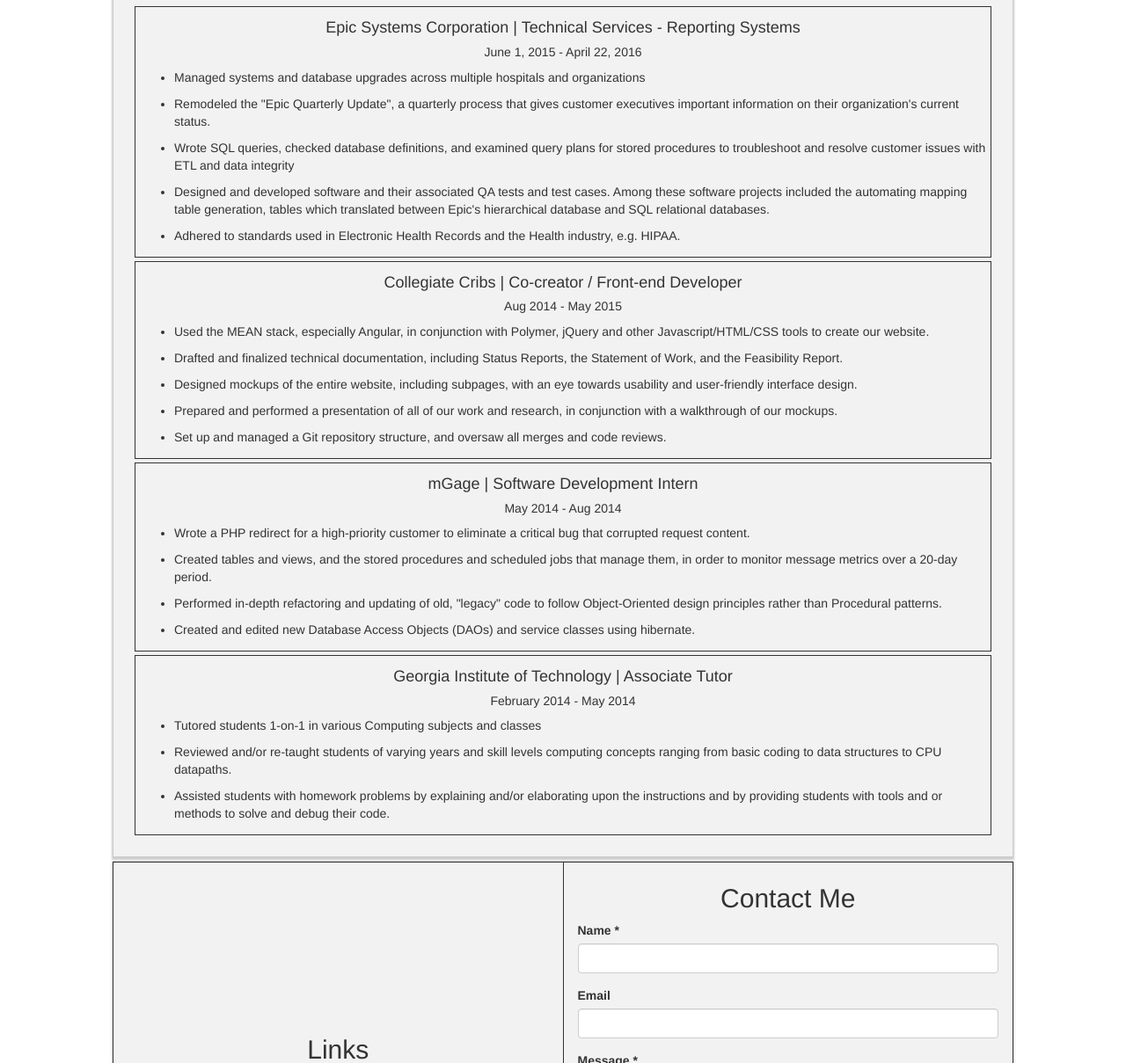
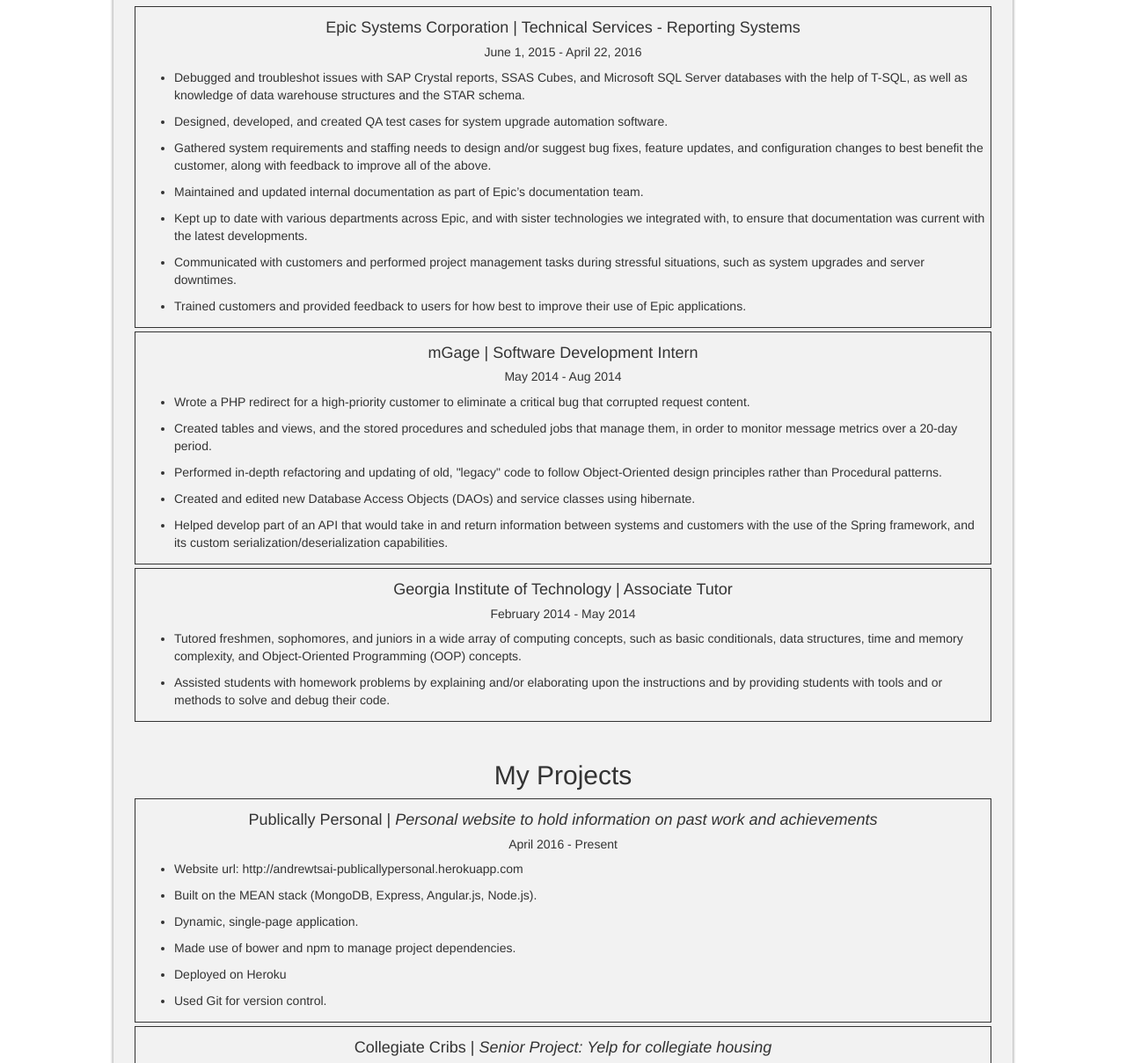
Before and after one commit to aTasteOfHome/PublicallyPersonal, a website: page index.html in a window 1280 px wide. Shown: the part 2237-3446 px from the top of the page at 88% size. Drawn offline with Linux system fonts and the light colour scheme.

Commit message:
updated work section to have a project half; added content

```diff
--- a/_client/partials/main.html
+++ b/_client/partials/main.html
@@ -103,12 +103,21 @@
 	</tr>
 </table>
 <div id="workExp" class="container bigbox">
-	<h2>Work and Projects</h2>
+	<h2>My Work</h2>
 	<!--work and experiences-->
 	<div ng-repeat = "job in jobs">
 		<h4>{{job.workplace}}{{job.position ? ' | ':''}}{{job.position}}</h4>
 		<h5>{{job.startDate}} - {{job.endDate}}</h5>
 		<ul ng-repeat = "info in job.info">
+			<li>{{info}}</li>
+		</ul>
+	</div>
+	<br/>
+	<h2>My Projects</h2>
+	<div ng-repeat = "project in projects">
+		<h4>{{project.name}}{{project.description ? ' | ':''}}<span style="font-style: oblique">{{project.description}}</span></h4>
+		<h5>{{project.startDate}} - {{project.endDate ? project.endDate:'Present'}}</h5>
+		<ul ng-repeat = "info in project.info">
 			<li>{{info}}</li>
 		</ul>
 	</div>
--- a/_client/services/workDataService.js
+++ b/_client/services/workDataService.js
@@ -8,28 +8,16 @@
 			startDate: 'June 1, 2015',
 			endDate: 'April 22, 2016',
 			info: [
-				'Managed systems and database upgrades across multiple hospitals and organizations',
-				'Remodeled the "Epic Quarterly Update", a quarterly process that gives customer executives' +
-					' important information on their organization\'s current status.',
-				'Wrote SQL queries, checked database definitions, and examined query plans for stored procedures' +
-					' to troubleshoot and resolve customer issues with ETL and data integrity',
-				'Designed and developed software and their associated QA tests and test cases. Among these software projects' +
-					' included the automating mapping table generation, tables which translated between Epic\'s hierarchical' +
-					' database and SQL relational databases.',
-				'Adhered to standards used in Electronic Health Records and the Health industry, e.g. HIPAA.'
-			]
-		},{
-			workplace: 'Collegiate Cribs',
-			position:  'Co-creator / Front-end Developer',
-			startDate: 'Aug 2014',
-			endDate: 'May 2015',
-			info: [
-				'Used the  MEAN stack, especially Angular, in conjunction with Polymer, jQuery and other Javascript/HTML/CSS tools to create our website.',
-				'Drafted and finalized technical documentation, including Status Reports, the Statement of Work, and the Feasibility Report.',
-				'Designed mockups of the entire website, including subpages, with an eye towards usability and user-friendly interface design.',
-				'Prepared and performed a presentation of all of our work and research, in conjunction with a walkthrough of our mockups.',
-				'Set up and managed a Git repository structure, and oversaw all merges and code reviews.'
-
+				"Debugged and troubleshot issues with SAP Crystal reports, SSAS Cubes, and Microsoft SQL Server databases " +
+					"with the help of T-SQL, as well as knowledge of data warehouse structures and the STAR schema.",
+				"Designed, developed, and created QA test cases for system upgrade automation software.",
+				"Gathered system requirements and staffing needs to design and/or suggest  bug fixes, feature updates, and configuration changes" +
+					" to best benefit the customer, along with feedback to improve all of the above.",
+				"Maintained and updated internal documentation as part of Epic’s documentation team.",
+				"Kept up to date with various departments across Epic, and with sister technologies we integrated with, to ensure that " +
+					"documentation was current with the latest developments.",
+				"Communicated with customers and performed project management tasks during stressful situations, such as system upgrades and server downtimes.",
+				"Trained customers and provided feedback to users for how best to improve their use of Epic applications."
 			]
 		},{
 			workplace: 'mGage',
@@ -42,7 +30,9 @@
 					' message metrics over a 20-day period.',
 				'Performed in-depth refactoring and updating of old, "legacy" code to follow Object-Oriented design principles' +
 					' rather than Procedural patterns.',
-				'Created and edited new Database Access Objects (DAOs) and service classes using hibernate.'
+				'Created and edited new Database Access Objects (DAOs) and service classes using hibernate.',
+				"Helped develop part of an API that would take in and return information between systems and customers with the " +
+					"use of the Spring framework, and its custom serialization/deserialization capabilities."
 			]
 		},{
 			workplace: 'Georgia Institute of Technology',
@@ -50,12 +40,37 @@
 			startDate: 'February 2014',
 			endDate: 'May 2014',
 			info: [
-				'Tutored students 1-on-1 in various Computing subjects and classes',
-				'Reviewed and/or re-taught students of varying years and skill levels computing concepts ranging from basic coding' +
-					' to data structures to CPU datapaths.',
+				'Tutored freshmen, sophomores, and juniors in a wide array of computing concepts, such as basic conditionals, data structures, ' +
+					'time and memory complexity, and Object-Oriented Programming (OOP) concepts.',
 				'Assisted students with homework problems by explaining and/or elaborating upon the instructions and by providing' +
 					' students with tools and or methods to solve and debug their code.'
 			]
 		}];
-	}
-})
+
+		$scope.projects=[{
+			name: 'Publically Personal',
+			description: 'Personal website to hold information on past work and achievements',
+			startDate: 'April 2016',
+			info: [
+				"Website url: http://andrewtsai-publicallypersonal.herokuapp.com",
+				"Built on the MEAN stack (MongoDB, Express, Angular.js, Node.js).",
+				"Dynamic, single-page application.",
+				"Made use of bower and npm to manage project dependencies.",
+				"Deployed on Heroku",
+				"Used Git for version control."
+			]
+		},{
+			name: 'Collegiate Cribs',
+			description:  'Senior Project: Yelp for collegiate housing ',
+			startDate: 'Aug 2014',
+			endDate: 'May 2015',
+			info: [
+				'Made extensive use of the MEAN stack, especially Angular, in conjunction with Polymer and other Javascript tools to create our team’s website.',
+				'Drafted and finalized technical documentation, including Status Reports, the Statement of Work, and the Feasibility Report.',
+				'Designed mockups of the entire website, including subpages, with an eye towards usability and user-friendly interface design.',
+				'Prepared and performed a presentation of all of our work and research, in conjunction with a walkthrough of our mockups.',
+				'Set up and managed a Git repository structure, and oversaw all merges and code reviews.'
+			]
+		}];
+	};
+});
```
